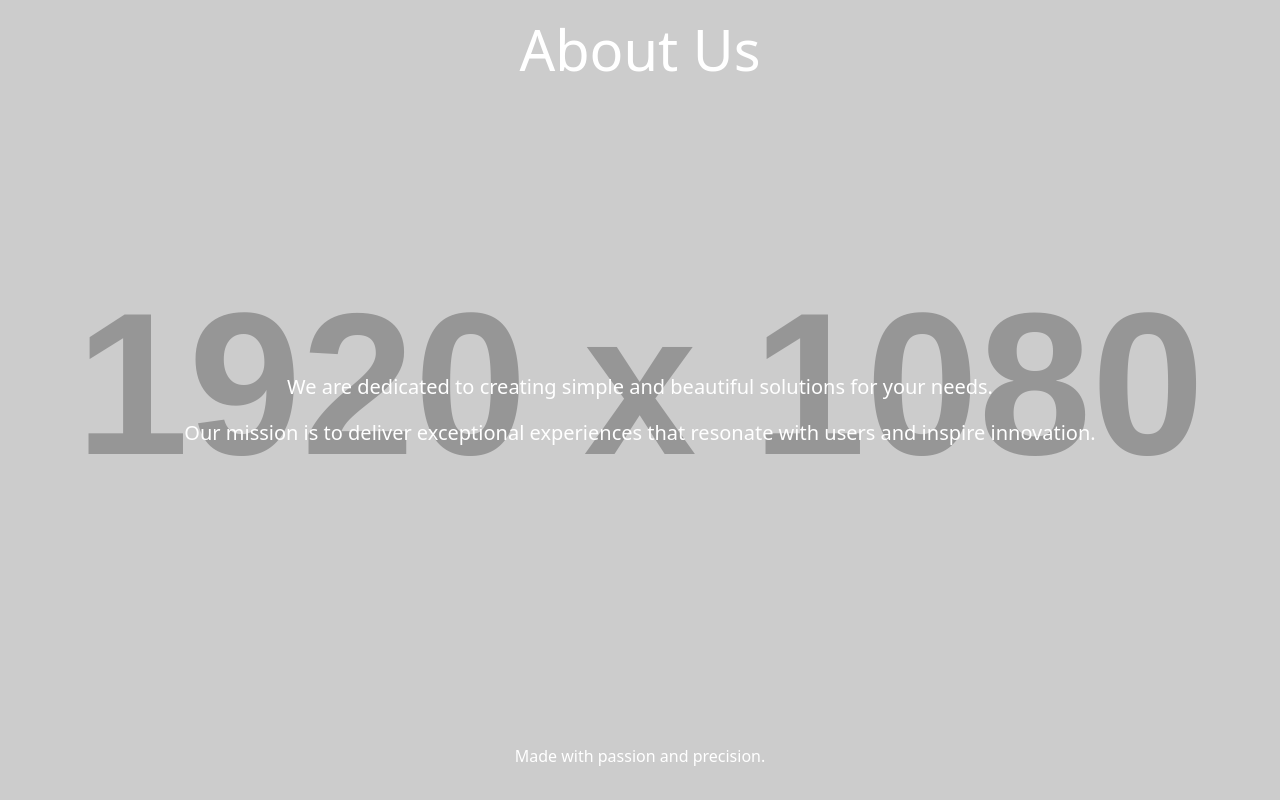
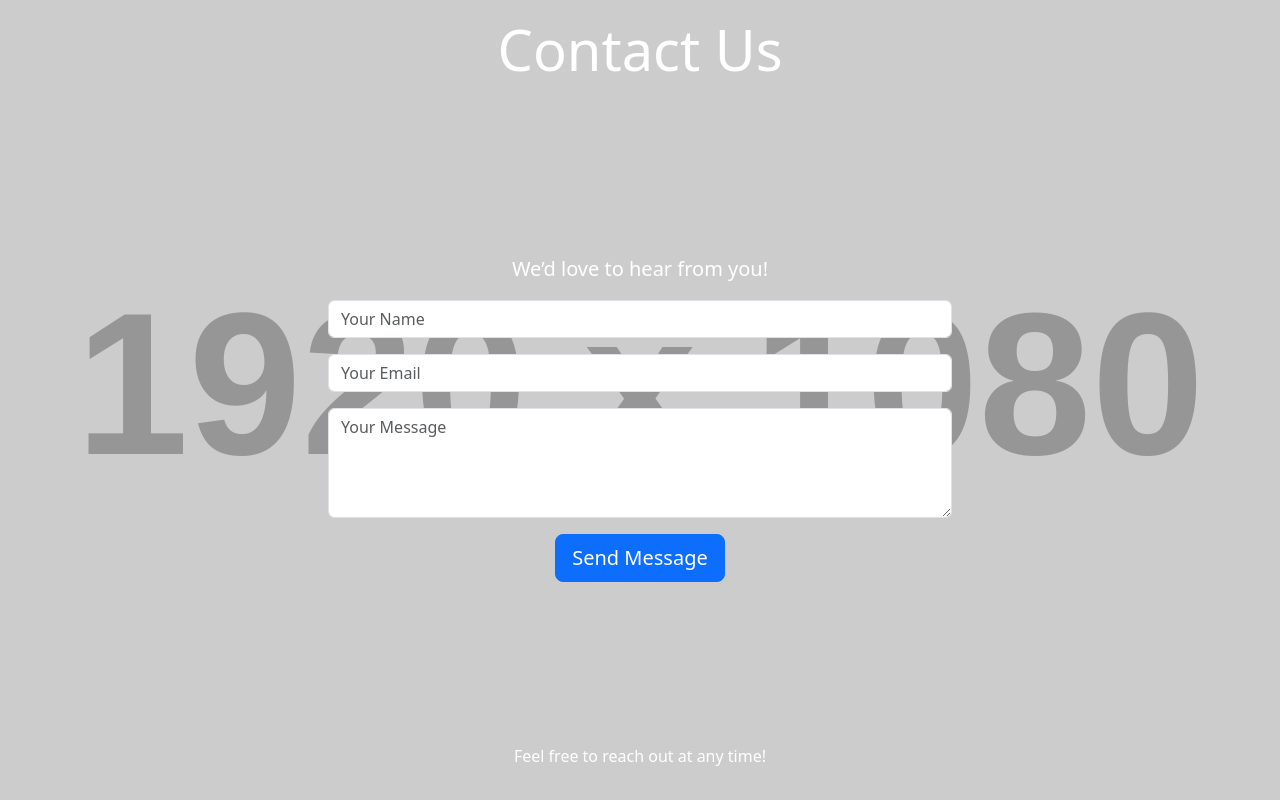
Before and after one commit to Sadiiq01/user-auth, a React (Vite) app: page / in a window 1280 px wide. Built offline with nearby package versions, Linux system fonts and the light colour scheme; the HTML template or start-up script is replaced by a standard one.

Commit message:
creating contact page

```diff
--- a/src/App.tsx
+++ b/src/App.tsx
@@ -1,10 +1,10 @@
-import AboutPage from "./compnents/AboutPage/AboutPage";
+import ContactPage from "./compnents/ContactPage/ContactPage";
 
 const App = () => {
   return (
     <div>
       {" "}
-      <AboutPage />{" "}
+      <ContactPage />{" "}
     </div>
   );
 };
--- a/src/compnents/ContactPage/ContactPage.tsx
+++ b/src/compnents/ContactPage/ContactPage.tsx
@@ -0,0 +1,58 @@
+import "bootstrap/dist/css/bootstrap.min.css";
+
+const ContactPage = () => {
+  return (
+    <div
+      className="d-flex flex-column text-center text-white bg-dark"
+      style={{
+        height: "100vh",
+        backgroundImage: "url('https://via.placeholder.com/1920x1080')",
+        backgroundSize: "cover",
+        backgroundPosition: "center",
+      }}
+    >
+      <header className="mb-auto p-3">
+        <h1 className="display-4">Contact Us</h1>
+      </header>
+
+      <main className="px-3 my-auto">
+        <p className="lead">We’d love to hear from you!</p>
+        <form className="d-flex flex-column align-items-center">
+          <div className="mb-3" style={{ width: "50%" }}>
+            <input
+              type="text"
+              className="form-control"
+              placeholder="Your Name"
+              required
+            />
+          </div>
+          <div className="mb-3" style={{ width: "50%" }}>
+            <input
+              type="email"
+              className="form-control"
+              placeholder="Your Email"
+              required
+            />
+          </div>
+          <div className="mb-3" style={{ width: "50%" }}>
+            <textarea
+              className="form-control"
+              rows={4}
+              placeholder="Your Message"
+              required
+            ></textarea>
+          </div>
+          <button className="btn btn-primary btn-lg" type="submit">
+            Send Message
+          </button>
+        </form>
+      </main>
+
+      <footer className="mt-auto p-3">
+        <p>Feel free to reach out at any time!</p>
+      </footer>
+    </div>
+  );
+};
+
+export default ContactPage;
```
